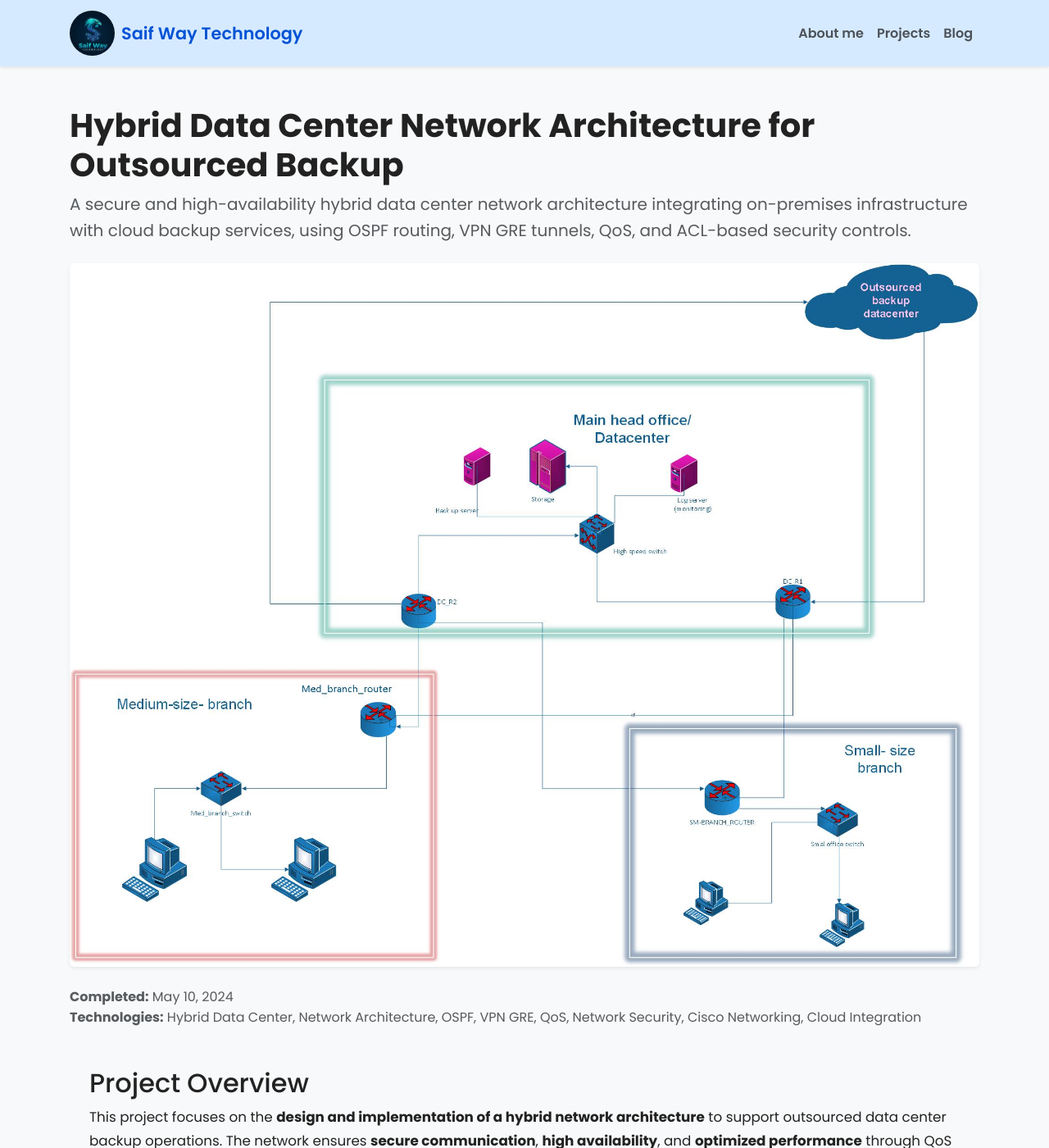
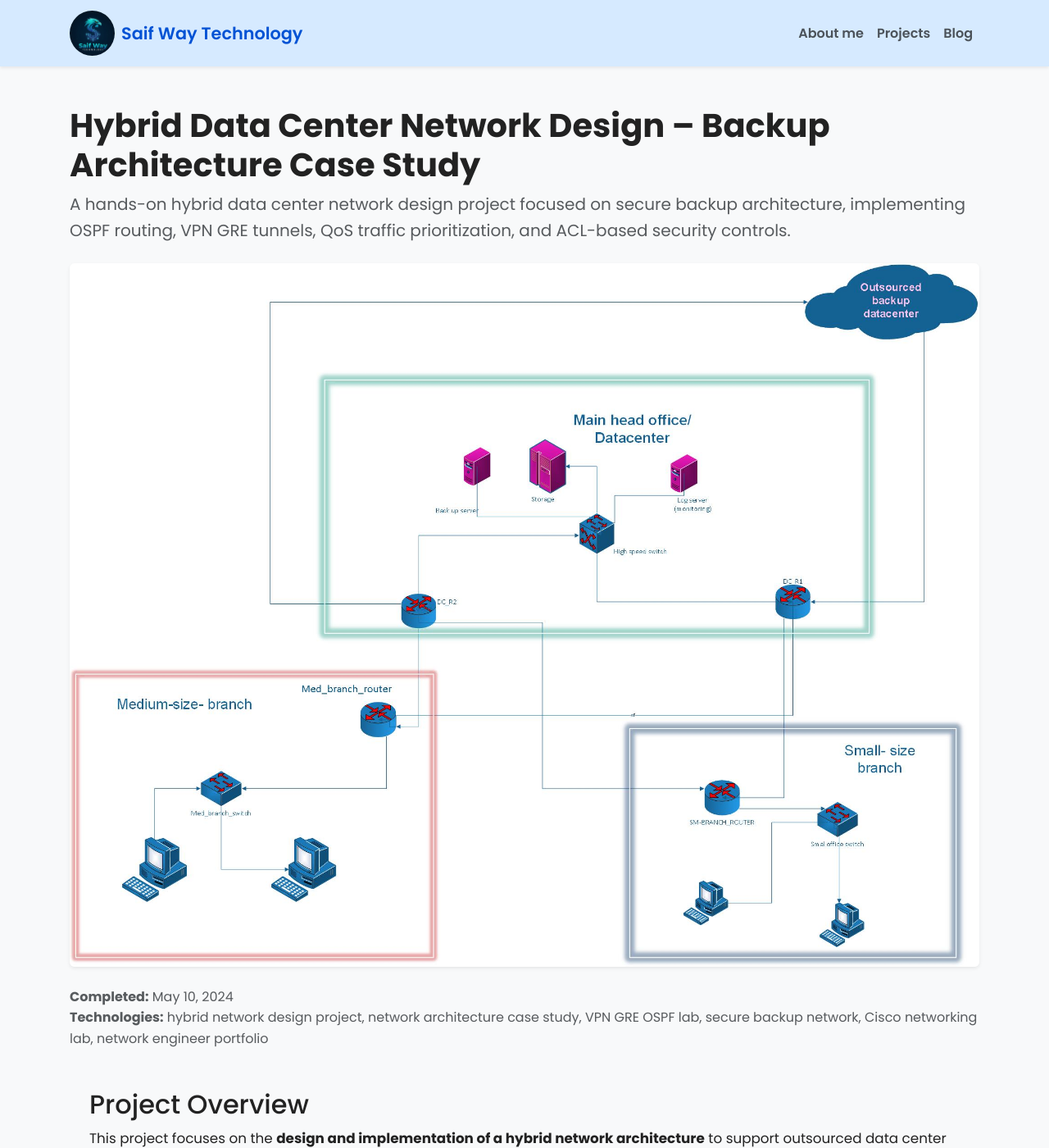
Before and after one commit to Imran5693/saifway, a Jekyll site: the page built from _projects/2024-05-10-hybrid-datacenter.md, in a window 1280 px wide and 1400 px high. Shown: the whole window at 82% size. Built offline with Jekyll 4.4.1, drawn with Linux system fonts in a browser that asks for light colours.

Commit message:
SEO: optimizing config, sitemap, author shema

```diff
--- a/_projects/2024-05-10-hybrid-datacenter.md
+++ b/_projects/2024-05-10-hybrid-datacenter.md
@@ -1,29 +1,29 @@
 ---
 layout: project
-title: "Hybrid Data Center Network Architecture for Outsourced Backup"
+title: "Hybrid Data Center Network Design – Backup Architecture Case Study"
+
 description: >
-  A secure and high-availability hybrid data center network architecture
-  integrating on-premises infrastructure with cloud backup services,
-  using OSPF routing, VPN GRE tunnels, QoS, and ACL-based security controls.
+  A hands-on hybrid data center network design project focused on secure
+  backup architecture, implementing OSPF routing, VPN GRE tunnels,
+  QoS traffic prioritization, and ACL-based security controls.
 
 date: 2024-05-10
 thumbnail: /assets/images/projects/net-topology.jpg
 
 tags:
-  - Hybrid Data Center
-  - Network Architecture
-  - OSPF
-  - VPN GRE
-  - QoS
-  - Network Security
-  - Cisco Networking
-  - Cloud Integration
+  - hybrid network design project
+  - network architecture case study
+  - VPN GRE OSPF lab
+  - secure backup network
+  - Cisco networking lab
+  - network engineer portfolio
 
 keywords:
-  - hybrid data center network
-  - network architecture project
-  - VPN GRE OSPF design
-  - secure backup network
+  - hybrid data center network design project
+  - hybrid backup network architecture
+  - VPN GRE OSPF implementation
+  - hands-on network architecture lab
+  - network engineer portfolio project
 
 sitemap: true
 priority: 0.9
```
